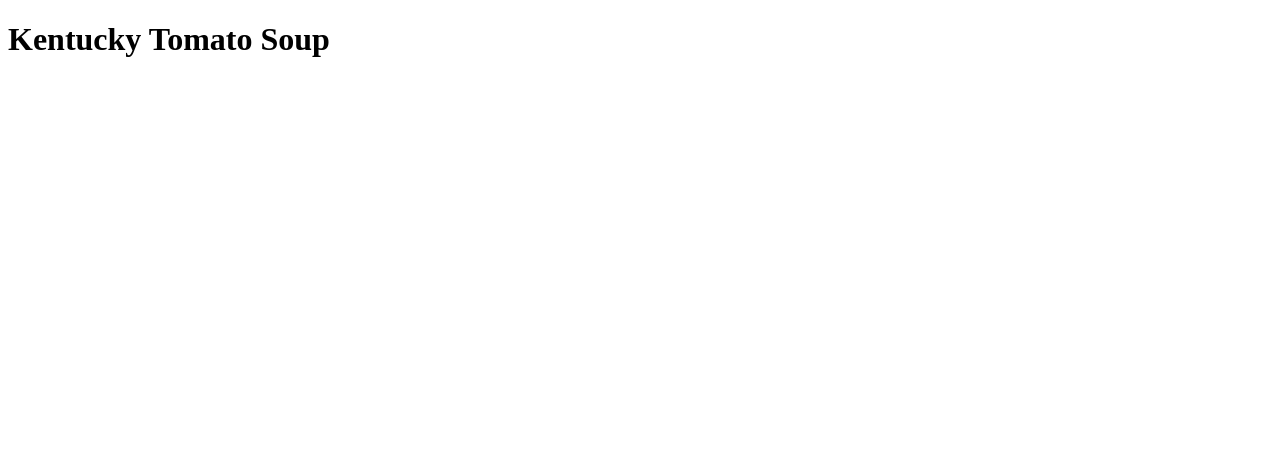
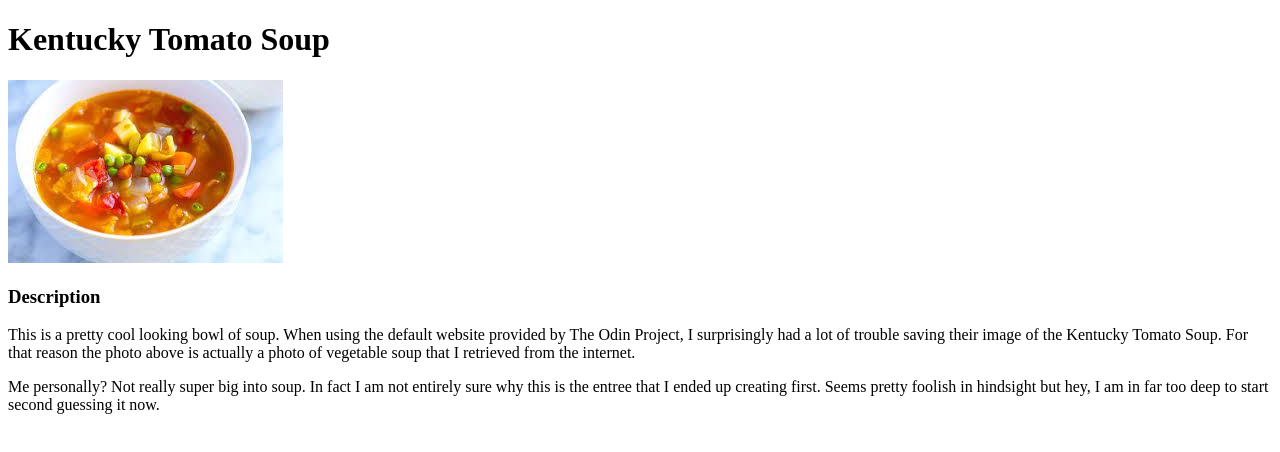
Before and after one commit to coltonmorley/odin-recipes, a plain HTML site: page recipes/soup.html in a window 1280 px wide. Drawn offline with Linux system fonts and the light colour scheme.

Commit message:
Add content to soup page

```diff
--- a/recipes/soup.html
+++ b/recipes/soup.html
@@ -8,5 +8,18 @@
 </head>
 <body>
     <h1>Kentucky Tomato Soup</h1>
+    <img src="../images/soup.jpeg" alt="Bowl of vegetable soup">
+    <h3>Description</h3>
+    <p>
+        This is a pretty cool looking bowl of soup.  When using the default website
+        provided by The Odin Project, I surprisingly had a lot of trouble saving their
+        image of the Kentucky Tomato Soup.  For that reason the photo above is actually
+        a photo of vegetable soup that I retrieved from the internet.
+    </p>
+    <p>
+        Me personally? Not really super big into soup.  In fact I am not entirely sure
+        why this is the entree that I ended up creating first.  Seems pretty foolish
+        in hindsight but hey, I am in far too deep to start second guessing it now.
+    </p>
 </body>
 </html>
```
Also changed, not shown: images/soup.jpeg (added).
